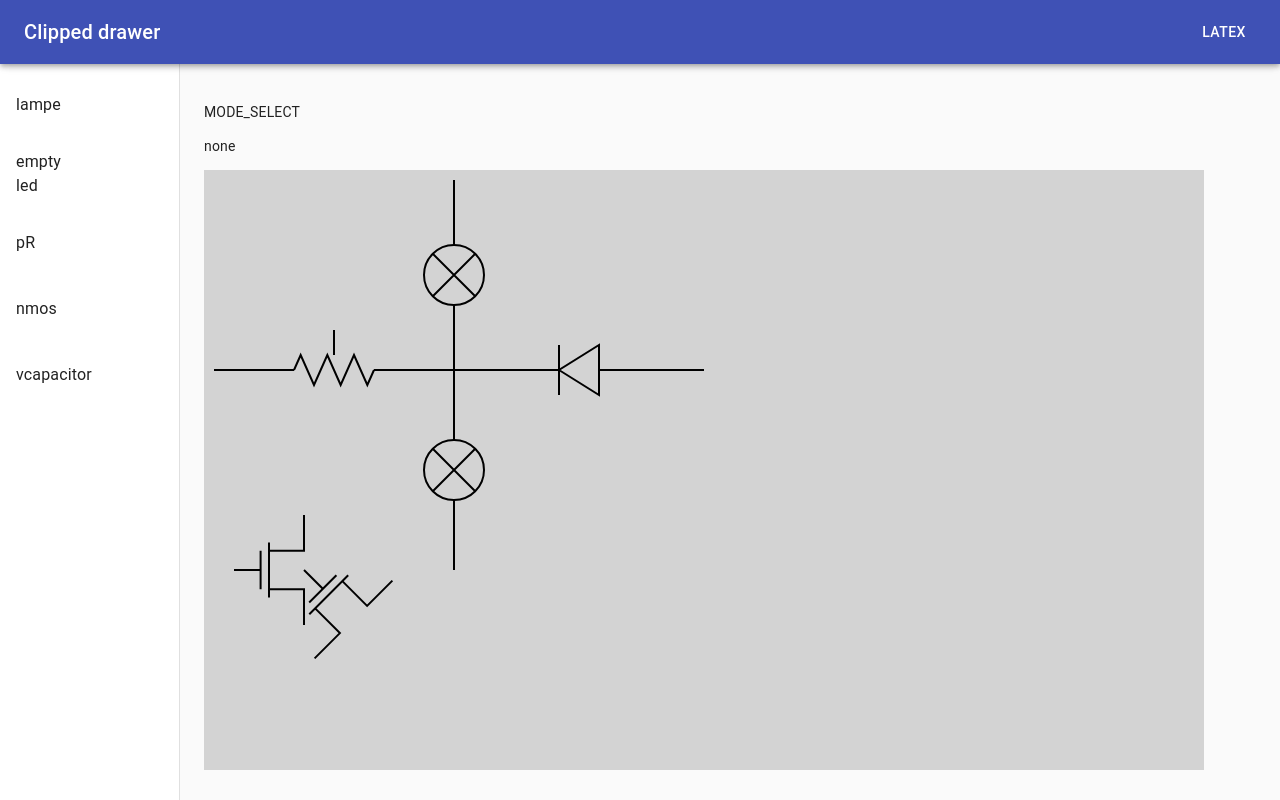
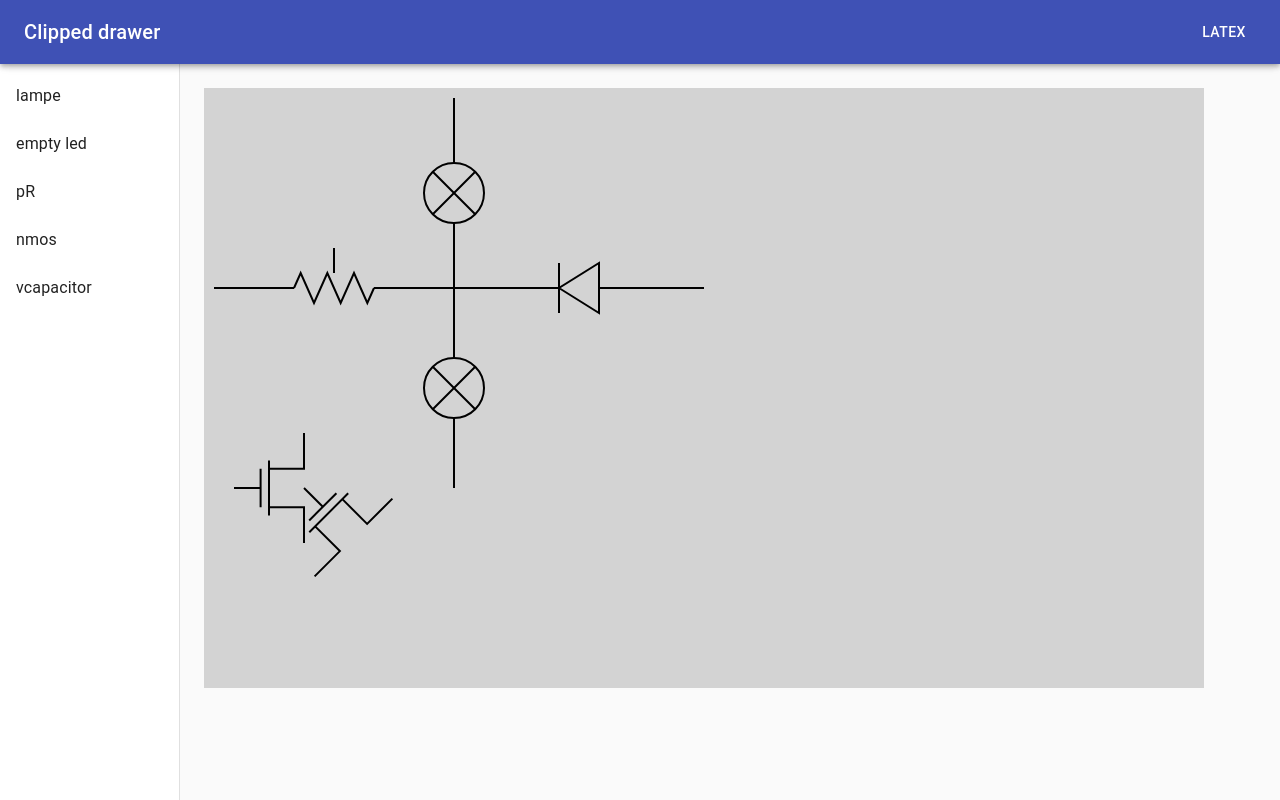
Before and after one commit to alexfauquette/physic-shem, a React (Create React App) app: page / in a window 1280 px wide. Built offline with nearby package versions, Linux system fonts and the light colour scheme.

Commit message:
remove unused infomations

```diff
--- a/src/App.js
+++ b/src/App.js
@@ -172,13 +172,6 @@ function App({
                 }}
               >
                 <ListItemText primary={name} />
-                <svg
-                  xmlns="http://www.w3.org/2000/svg"
-                  viewBox="0 0 100 50"
-                  style={{ width: 100, height: 50 }}
-                >
-                  {components[name]({ x: 50, y: 25 })}
-                </svg>
               </ListItem>
             ))}
           </List>
--- a/src/container/index.js
+++ b/src/container/index.js
@@ -115,9 +115,6 @@ const Container = ({
 
   return (
     <>
-      <p>{mode}</p>
-      <p>{newNode && newNode.from && newNode.elementType}</p>
-      <p>{(newPath && newPath.elementType) || "none"}</p>
       <svg
         xmlns="http://www.w3.org/2000/svg"
         viewBox="0 0 1000 600"
```
